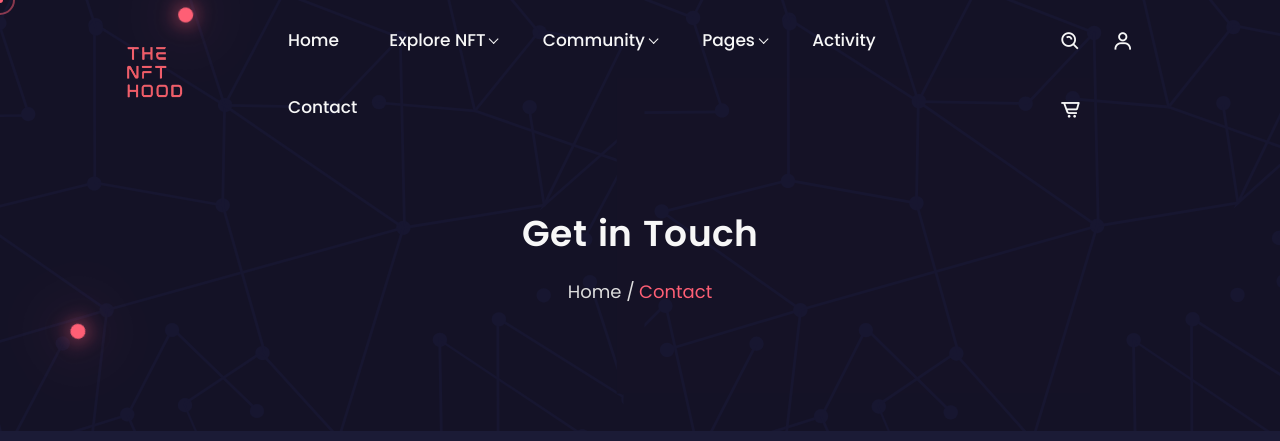
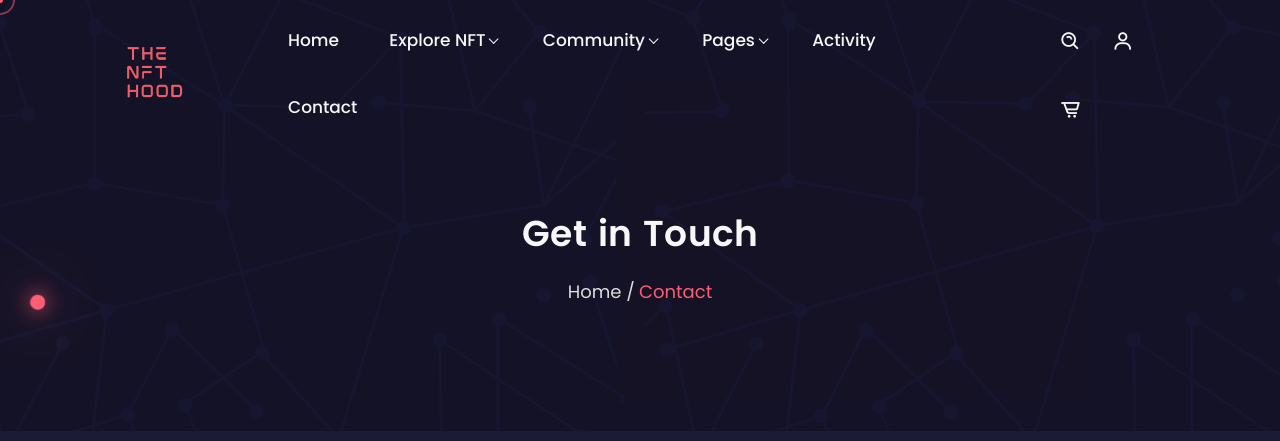
Before and after one commit to Sir-muhell/nftmarket, a PHP site: page /contact.html in a window 1280 px wide. Shown: the top 441 px of the page. Run offline with PHP 8.4, Linux system fonts and the light colour scheme; some libraries are stand-ins or nearby versions.

Commit message:
Update glow.css

```diff
--- a/css/glow.css
+++ b/css/glow.css
@@ -36,8 +36,10 @@
 
 .glowing span{
     position: absolute;
-    top: calc(20px * var(--i));
-    left: calc(80px * var(--i));
+   /* top: calc(20px * var(--i));*/
+   top: -20px;
+    /*left: calc(80px * var(--i));*/
+    left: 40px;
     bottom: calc(80px * var(--i));
     right: calc(80px * var(--i));
 }
```
